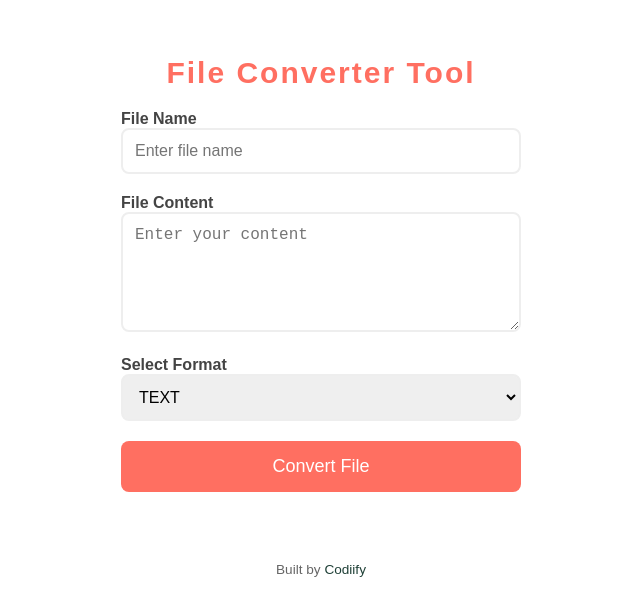
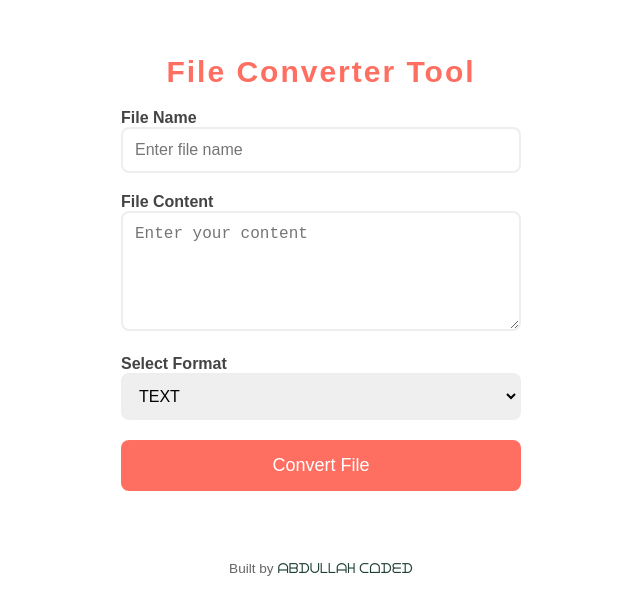
Before and after one commit to iemabdullah/File-Converter, a plain HTML site: page index.html in a window 1280 px wide. Shown: the part 104-720 px from the top of the page, without its empty margins (319-959 px from the left). Drawn offline with Linux system fonts and the light colour scheme.

Commit message:
Update index.html

```diff
--- a/index.html
+++ b/index.html
@@ -40,7 +40,7 @@
   </div>
 
   <footer>
-    Built by <a href="#">Codiify</a>
+    Built by <a href="https://abdullahcoded.blogspot.com/">ᗩᗷᗪᑌᒪᒪᗩᕼ ᑕᗝᗪᗴᗪ</a>
   </footer>
 
   <script src="script.js"></script>
```
